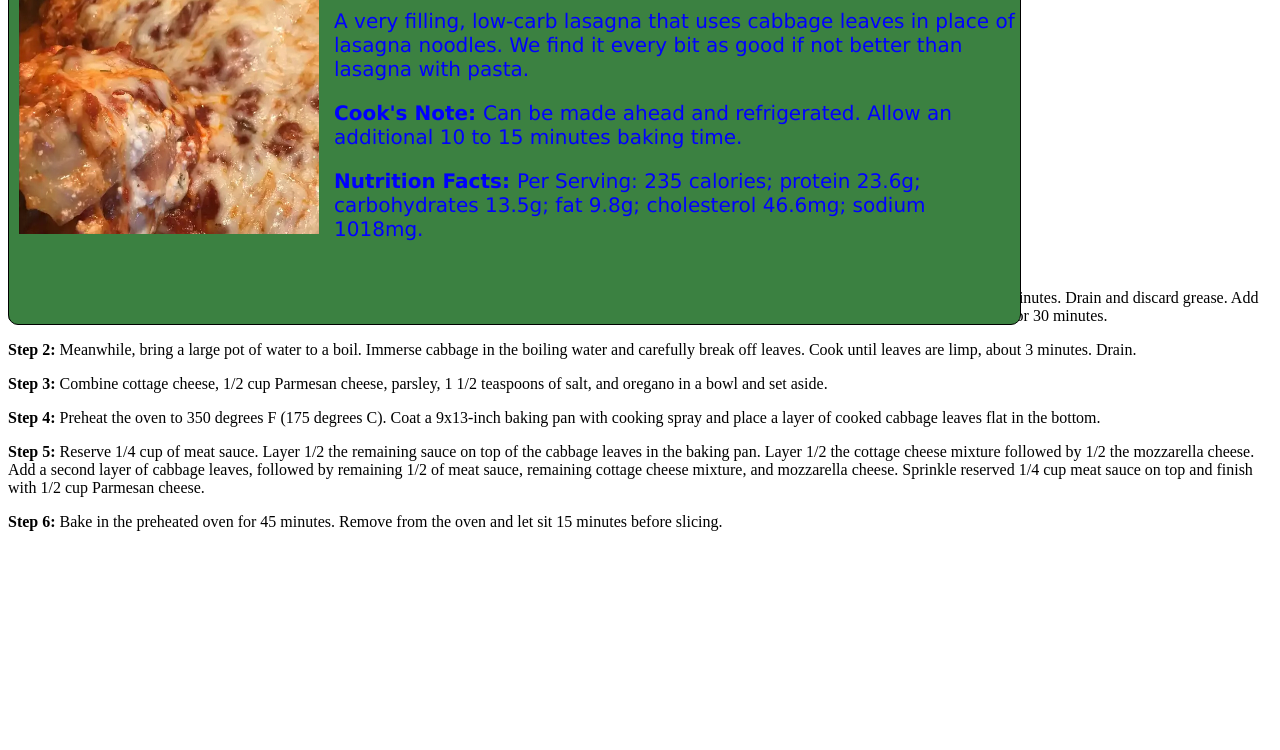
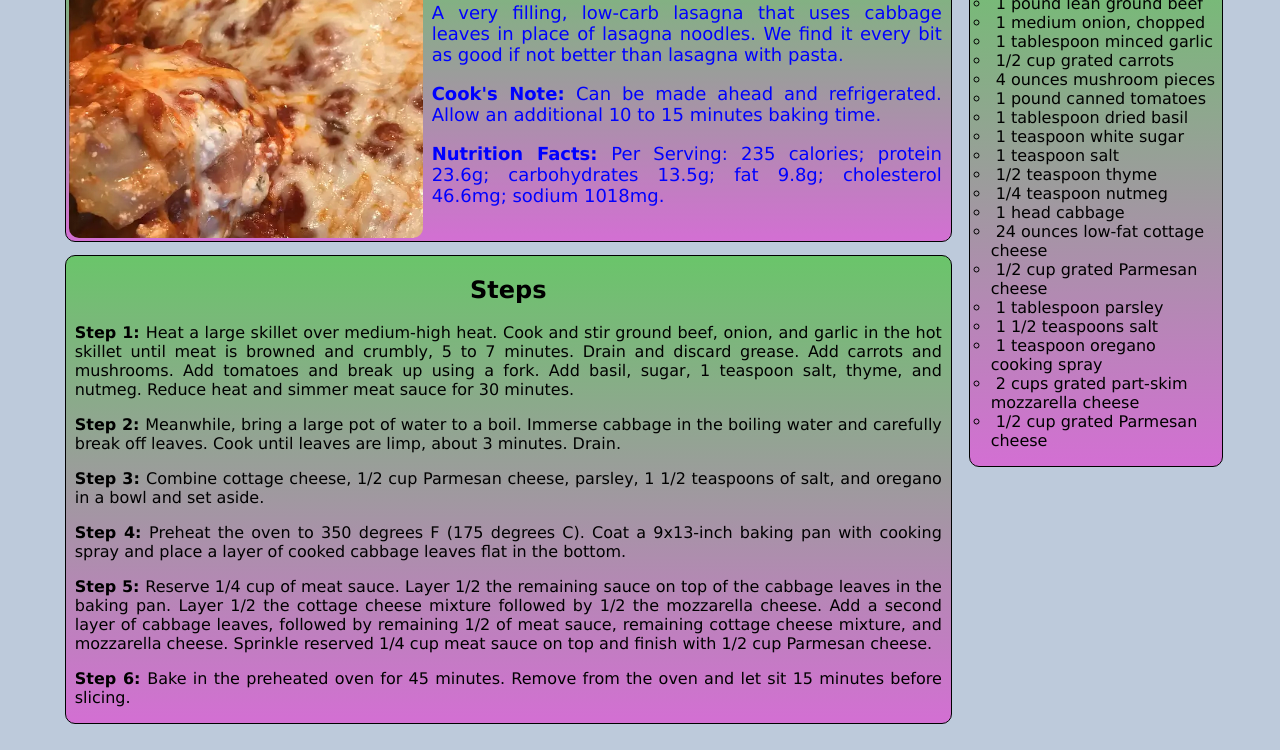
Before and after one commit to ingGGRM/odin-recipes, a plain HTML site: page recipes/cabbage-lasagna.html in a window 1280 px wide. Shown: the part 195-945 px from the top of the page. Before the commit the page ends 800 px from the top, so only its background shows below. Drawn offline with Linux system fonts and the light colour scheme.

Commit message:
Add and stable basic structure and style to index and first recipe files

```diff
--- a/recipes/cabbage-lasagna.html
+++ b/recipes/cabbage-lasagna.html
@@ -8,6 +8,7 @@
     <link rel="stylesheet" href="../styles.css">
 </head>
 <body>
+    <div id="container">
         <h1 class="title">Cabbage Lasagna</h1>
 
         <div class="description">
@@ -28,30 +29,6 @@
             </div>
         </div>
 
-    <div class="ingredients">
-        <h2 class="subtitle">Ingredients</h2>
-        <ul>
-            <li>1 pound lean ground beef</li>
-            <li>1 medium onion, chopped</li>
-            <li>1 tablespoon minced garlic</li>
-            <li>1/2 cup grated carrots</li>
-            <li>4 ounces mushroom pieces</li>
-            <li>1 pound canned tomatoes</li>
-            <li>1 tablespoon dried basil</li>
-            <li>1 teaspoon white sugar</li>
-            <li>1 teaspoon salt</li>
-            <li>1/2 teaspoon thyme</li>
-            <li>1/4 teaspoon nutmeg</li>
-            <li>1 head cabbage</li>
-            <li>24 ounces low-fat cottage cheese</li>
-            <li>1/2 cup grated Parmesan cheese</li>
-            <li>1 tablespoon parsley</li>
-            <li>1 1/2 teaspoons salt</li>
-            <li>1 teaspoon oregano cooking spray</li>
-            <li>2 cups grated part-skim mozzarella cheese</li>
-            <li>1/2 cup grated Parmesan cheese</li>
-        </ul>
-    </div>
         <div class="steps">
             <h2 class="subtitle">Steps</h2>
             <p>
@@ -89,5 +66,31 @@
                 Bake in the preheated oven for 45 minutes. Remove from the oven and let sit 15 minutes before slicing.
             </p>
         </div>
+
+        <div class="ingredients">
+            <h2 class="subtitle">Ingredients</h2>
+            <ul>
+                <li>1 pound lean ground beef</li>
+                <li>1 medium onion, chopped</li>
+                <li>1 tablespoon minced garlic</li>
+                <li>1/2 cup grated carrots</li>
+                <li>4 ounces mushroom pieces</li>
+                <li>1 pound canned tomatoes</li>
+                <li>1 tablespoon dried basil</li>
+                <li>1 teaspoon white sugar</li>
+                <li>1 teaspoon salt</li>
+                <li>1/2 teaspoon thyme</li>
+                <li>1/4 teaspoon nutmeg</li>
+                <li>1 head cabbage</li>
+                <li>24 ounces low-fat cottage cheese</li>
+                <li>1/2 cup grated Parmesan cheese</li>
+                <li>1 tablespoon parsley</li>
+                <li>1 1/2 teaspoons salt</li>
+                <li>1 teaspoon oregano cooking spray</li>
+                <li>2 cups grated part-skim mozzarella cheese</li>
+                <li>1/2 cup grated Parmesan cheese</li>
+            </ul>
+        </div>
+    </div>
 </body>
 </html>
--- a/styles.css
+++ b/styles.css
@@ -1,14 +1,19 @@
 
 /******** index.html ********/
+body {
+    background-color: rgb(189, 202, 219);
+    font-family: Verdana, Geneva, Tahoma, sans-serif;
+}
+
 .index-block {
-    position: fixed;
-    top: 10%;
-    left: 10%;
-    width: 80%;
-    height: 80%;
-    background-color: aquamarine;
+    position: absolute;
+    width: 90%;
+    height: 90%;
+    top: 5%;
+    left: 5%;
+    background-image: radial-gradient(beige, rgb(78, 147, 238));
     border-radius: 15px;
-    border: 2px solid blue;
+    border: 2px solid rgb(0, 0, 0);
 }
 
 #main {
@@ -17,59 +22,111 @@
 }
 
 .list {
+    width: 50%;
+    height: 50%;
     font-weight: bolder;
-    width: 200px;
-    height: 120px;
-    position: fixed; /* or absolute */
-    left: 140px;
     background-color: beige;
     border-radius: 10px;
     border: 1px solid black;
-    padding-top: 5%;
+    margin: auto;
+    margin-top: 5%;
+}
+
+.items {
+    position: relative;
+    font-size: larger;
+    text-decoration: none;
+    text-align: center;
 }
 
 /********** recipes **********/
-body {
-    position: absolute;
+
+#container {
+    width: 100%;
+    height: 100%;
+}
+
+.title,
+.description,
+.ingredients,
+.steps {
+    position: relative;
 }
 
 .title {
-    position: inherit;
     color: green;
     font-size: 48px;
     text-align: center;
-    background-color: red;
-    width: 40%;
-    height: 8%;
-    left: 30%;
+    top: 1%;
 }
 
 .description {
-    position: inherit;
-    font-family: Verdana, Geneva, Tahoma, sans-serif;
-    background-color: rgb(59, 129, 65);
+    /*background-color: rgb(59, 129, 65);*/
+    background-image: linear-gradient(to bottom, rgb(106, 197, 106), rgb(211, 111, 211));
     border-radius: 10px;
     border: 1px solid black;
-    top: 15%;
-    width: 80%;
-    min-height: 400px;
+    width: 70%;
     height: auto;
-}
-
-.desc {
-    position: inherit;
-    color: blue;
-    font-display: unset;
-    font-size: 20px;
-    margin-left: 325px;
+    max-height: 50%;
+    float: left;
+    margin-left: 4.5%;
 }
 
 .image {
     float: left;
-    width: 300px;
-    height: 300px;
-    top: 15%;
+    width: 40%;
+    height: auto;
+    margin-top: 3px;
+    margin-left: 3px;
+    margin-bottom: 3px;
+    margin-right: 1%;
+    border-radius: 10px;
+}
+
+.desc {
+    color: blue;
+    font-display: unset;
+    font-size: 18px;
+    text-align: justify;
+    margin-right: 1%;
+}
+
+.steps {
+    /*background-color: rgb(59, 129, 65);*/
+    background-image: linear-gradient(to bottom, rgb(106, 197, 106), rgb(211, 111, 211));
+    border-radius: 10px;
+    border: 1px solid black;
+    width: 70%;
+    height: auto;
+    float: left;
     margin-top: 1%;
+    margin-left: 4.5%;
+    margin-bottom: 2%;
+}
+
+.ingredients {
+    /*background-color: rgb(59, 129, 65);*/
+    background-image: linear-gradient(to bottom, rgb(106, 197, 106), rgb(211, 111, 211));
+    border-radius: 10px;
+    border: 1px solid black;
+    width: 20%;
+    height: auto;
+    margin-left: 76%;
+}
+
+.subtitle {
+    text-align: center;
+}
+
+.steps > p {
+    text-align: justify;
     margin-left: 1%;
+    margin-right: 1%;
+}
 
+.ingredients > ul {
+    list-style: circle;
+    margin-left: 5px;
+    padding-left: 1em;
+    text-indent: 5px;
 }
```
Also changed, not shown: index.html (+7 -5 lines). Lines whose indentation alone changed are shown as unchanged.
